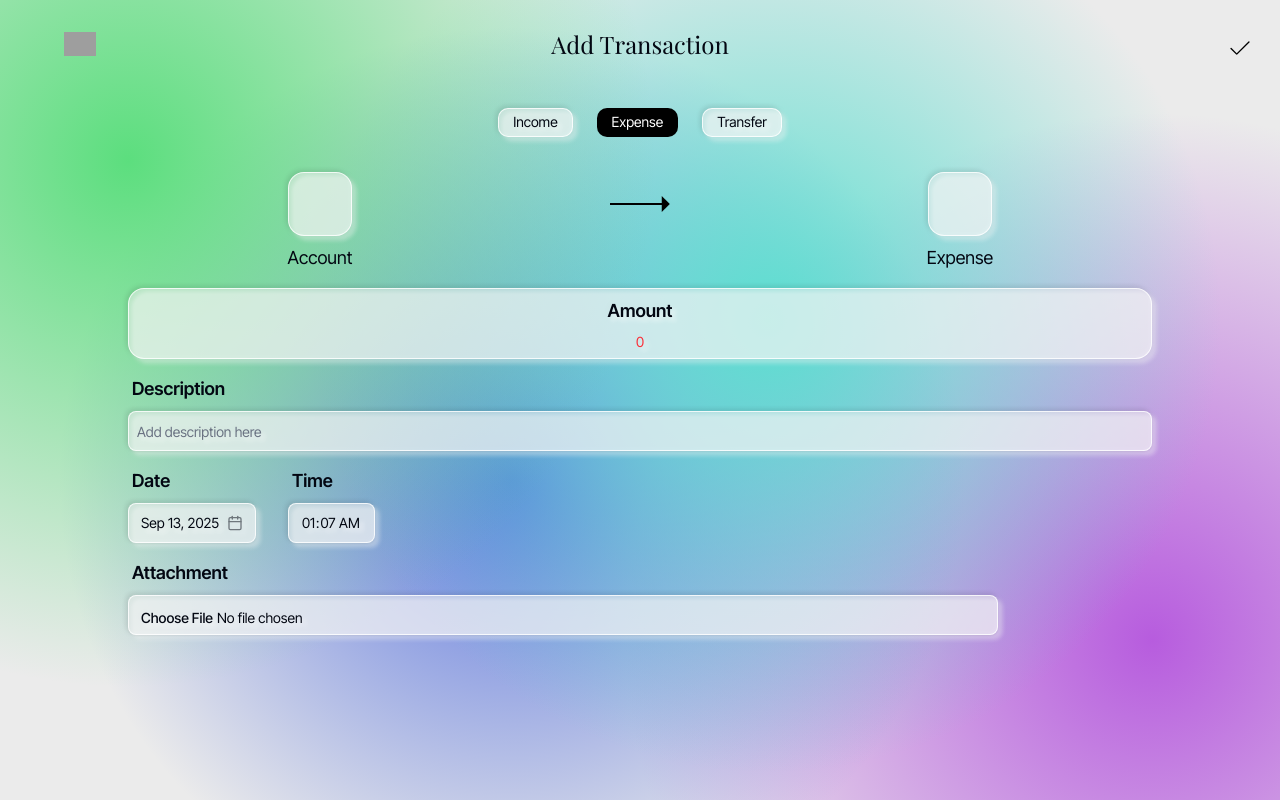
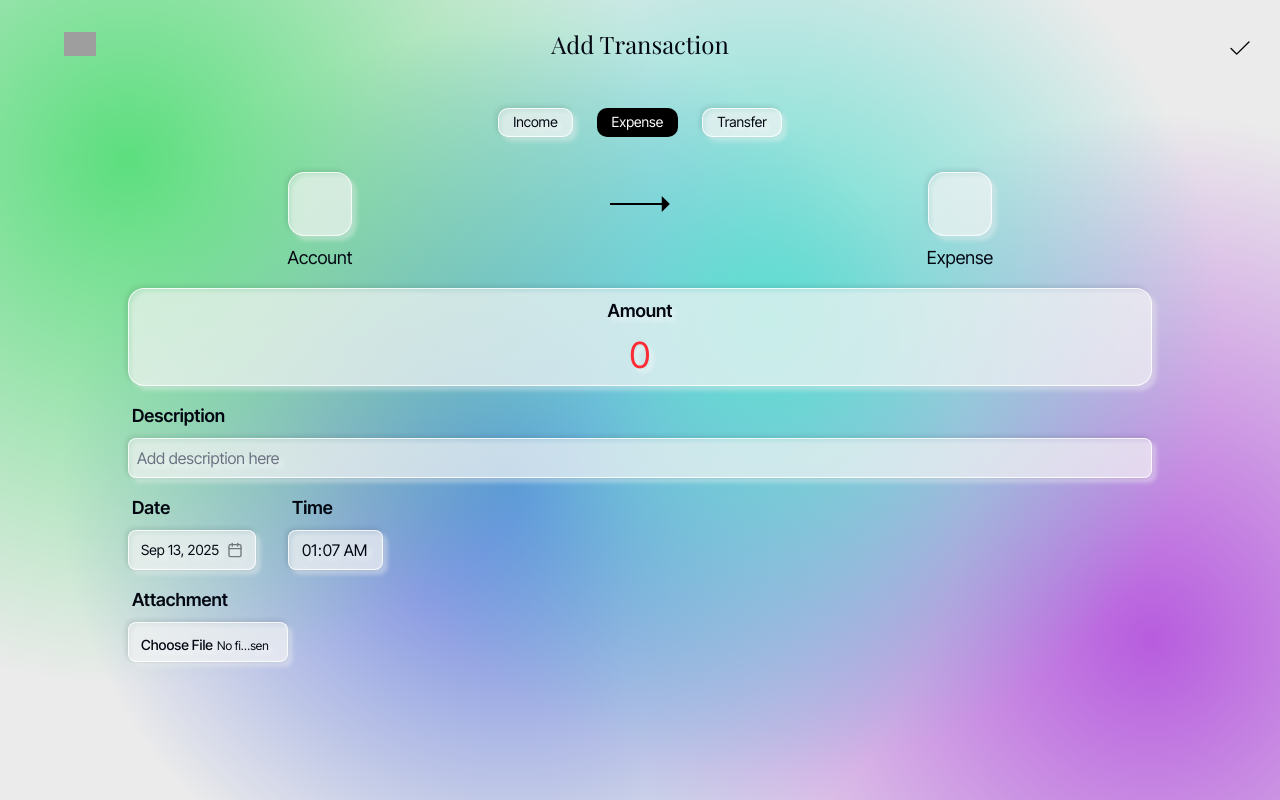
Before and after one commit to InterstellarMist/Project-Value, a Next.js app: page /add-transaction in a window 1280 px wide. Built offline with nearby package versions, Linux system fonts and the light colour scheme; grey boxes are pictures that could not be loaded; a web font is replaced by a local one.

Commit message:
fixes: transaction scrolling + nav bar padding

```diff
--- a/package.json
+++ b/package.json
@@ -13,7 +13,8 @@
     "fix": "biome check --fix",
     "test": "vitest",
     "tauri": "tauri",
-    "android-dev": "tauri android dev"
+    "android-dev": "tauri android dev",
+    "android-debug-build": "tauri android build --apk --target aarch64 --debug"
   },
   "dependencies": {
     "@hookform/resolvers": "^5.2.1",
--- a/src/app/accounts/page.tsx
+++ b/src/app/accounts/page.tsx
@@ -34,7 +34,7 @@ export default function AccountsPage() {
   return (
     <div>
       <TopBar />
-      <div className="flex flex-col gap-2 items-center">
+      <div className="flex flex-col gap-2 items-center pb-24">
         <AccountSummary />
         <AccountsList />
       </div>
--- a/src/app/layout.tsx
+++ b/src/app/layout.tsx
@@ -1,7 +1,9 @@
+// biome-ignore-all lint/style/useComponentExportOnlyModules: valid Next.js exports
 import "@/styles/globals.css";
 import { Inter_Tight, Playfair_Display } from "next/font/google";
 import { Suspense } from "react";
 import { NavigationBar } from "@/components/NavigationBar";
+import type { Viewport } from "next";
 
 const interTight = Inter_Tight({
   variable: "--font-inter-tight",
@@ -12,6 +14,10 @@ const playfairDisplay = Playfair_Display({
   variable: "--font-playfair-display",
   subsets: ["latin"],
 });
+
+export const viewport: Viewport = {
+  viewportFit: "cover",
+};
 
 export default function RootLayout({
   children,
@@ -24,7 +30,7 @@ export default function RootLayout({
         className={`${interTight.variable} ${playfairDisplay.variable} antialiased`}
       >
         <Suspense fallback={<>...Loading</>}>
-          <div className="blurry-bg">{children}</div>
+          <div className="blurry-bg min-w-[24rem]">{children}</div>
         </Suspense>
         <NavigationBar variant="glass" />
       </body>
--- a/src/app/page.tsx
+++ b/src/app/page.tsx
@@ -5,7 +5,7 @@ import { RecentTransactions } from "@/components/TransactionsList";
 
 const TopBar = () => {
   return (
-    <div className="flex self-start items-center gap-2 p-6 px-[5vw]">
+    <div className="flex self-start items-center gap-2 p-6 pt-8 px-[5vw]">
       <Icon icon="stash:user-avatar-light" width={64} />
       <div className="flex flex-col">
         <span className="font-serif text-gray-500">Welcome back,</span>
@@ -17,9 +17,9 @@ const TopBar = () => {
 
 export default function Home() {
   return (
-    <div className="min-h-screen">
+    <div>
       <TopBar />
-      <div className="flex flex-col gap-4 items-center">
+      <div className="w-full flex flex-col gap-4 items-center pb-24">
         <NetWorthHomepage />
         <AccountsHomepage />
         <RecentTransactions />
--- a/src/app/transactions/page.tsx
+++ b/src/app/transactions/page.tsx
@@ -8,7 +8,7 @@ const TopBar = () => {
   const router = useRouter();
 
   return (
-    <div className="grid grid-cols-[20%_60%_20%] items-center pt-8 pb-4 px-[5vw]">
+    <div className="w-full grid grid-cols-[20%_60%_20%] items-center pt-8 px-[5vw]">
       <button
         type="button"
         className="justify-self-start cursor-pointer"
@@ -30,12 +30,10 @@ const TopBar = () => {
 
 export default function TransactionPage() {
   return (
-    <div>
+    <div className="flex flex-col items-center gap-4 h-screen">
       <TopBar />
-      <div className="flex flex-col items-center justify-center gap-4 pb-24">
-        <AccountsDropdown />
-        <TransactionsList />
-      </div>
+      <AccountsDropdown />
+      <TransactionsList />
     </div>
   );
 }
--- a/src/components/AccountsPicker.tsx
+++ b/src/components/AccountsPicker.tsx
@@ -78,7 +78,7 @@ const AccountsDrawer = ({
             <FormLabel className="text-lg text-center font-normal">
               {labels[acctType]}
             </FormLabel>
-            <DrawerContent>
+            <DrawerContent className="pb-[calc(env(safe-area-inset-bottom)/2)]">
               <DrawerHeader className="pt-2">
                 <DrawerTitle className="font-serif text-2xl font-normal">
                   {labels[acctType]}
--- a/src/components/NavigationBar.tsx
+++ b/src/components/NavigationBar.tsx
@@ -30,7 +30,7 @@ export const NavigationBar: React.FC<{ variant?: "glass" | "solid" }> = ({
   return (
     <div
       className={cn(
-        "w-9/10 h-15 p-1.5 rounded-full border grid grid-cols-5 gap-2 justify-stretch fixed bottom-4 left-1/2 transform -translate-x-1/2",
+        "w-9/10 h-15 p-1.5 rounded-full border grid grid-cols-5 gap-2 justify-stretch absolute bottom-[calc(1rem+env(safe-area-inset-bottom)/2)] left-1/2 transform -translate-x-1/2",
         baseVariants[variant],
         (page === "add-transaction" || page === "edit-transaction") && "hidden",
       )}
--- a/src/components/TransactionForm.tsx
+++ b/src/components/TransactionForm.tsx
@@ -92,14 +92,14 @@ const AttachmentInput = ({ control }: ControlType) => {
       control={control}
       name="attachment"
       render={({ field: { ref, name, onBlur, onChange } }) => (
-        <FormItem className="w-[85%]">
+        <FormItem className="max-w-40">
           <FormLabel className="px-1 text-lg font-semibold">
             Attachment
           </FormLabel>
           <FormControl>
             <Input
               type="file"
-              className="h-10 pt-2 text-xs glass-shadow bg-white/50"
+              className="h-10 pt-2 text-xs glass-shadow bg-white/50 text-right"
               ref={ref}
               name={name}
               onBlur={onBlur}
@@ -240,7 +240,10 @@ export const TransactionForm = ({ isEdit }: { isEdit?: boolean }) => {
         <DescriptionInput control={form.control} />
         <DateTimePicker control={form.control} />
         <AttachmentInput control={form.control} />
-        <button type="submit" className="absolute top-8 right-6 cursor-pointer">
+        <button
+          type="submit"
+          className="absolute top-[calc(2rem+env(safe-area-inset-bottom)/2)] right-6 cursor-pointer"
+        >
           <Image src="check.svg" alt="filter" width={32} height={32} />
         </button>
       </form>
--- a/src/components/TransactionsList.tsx
+++ b/src/components/TransactionsList.tsx
@@ -159,7 +159,7 @@ export const TransactionsList = () => {
   if (!transactions) return <p>No data</p>;
 
   return (
-    <div className="w-9/10 flex flex-col gap-4">
+    <div className="w-[calc(90%+2rem)] flex flex-col gap-4 flex-1 overflow-y-auto pb-24 px-4">
       {renderTransactionsByDate(transactions)}
     </div>
   );
--- a/src/components/ui/input.tsx
+++ b/src/components/ui/input.tsx
@@ -8,7 +8,7 @@ function Input({ className, type, ...props }: React.ComponentProps<"input">) {
       type={type}
       data-slot="input"
       className={cn(
-        "file:text-foreground placeholder:text-muted-foreground selection:bg-primary selection:text-primary-foreground dark:bg-input/30 border-input flex h-9 w-full min-w-0 rounded-md border bg-transparent px-3 py-1 text-base shadow-xs transition-[color,box-shadow] outline-none file:inline-flex file:h-7 file:border-0 file:bg-transparent file:text-sm file:font-medium disabled:pointer-events-none disabled:cursor-not-allowed disabled:opacity-50 md:text-sm",
+        "file:text-foreground placeholder:text-muted-foreground selection:bg-primary selection:text-primary-foreground dark:bg-input/30 border-input flex h-9 w-full min-w-0 rounded-md border bg-transparent px-3 py-1 text-base shadow-xs transition-[color,box-shadow] outline-none file:inline-flex file:h-7 file:border-0 file:bg-transparent file:text-sm file:font-medium disabled:pointer-events-none disabled:cursor-not-allowed disabled:opacity-50",
         "focus-visible:border-ring focus-visible:ring-ring/50 focus-visible:ring-[3px]",
         "aria-invalid:ring-destructive/20 dark:aria-invalid:ring-destructive/40 aria-invalid:border-destructive",
         className,
--- a/src/styles/globals.css
+++ b/src/styles/globals.css
@@ -58,11 +58,15 @@
 
 body {
   background-color: var(--background);
+  min-width: 24rem;
+  position: relative;
 }
 
 .blurry-bg {
   height: 100vh;
   width: 100vw;
+  padding-top: calc(env(safe-area-inset-bottom)/2);
+  padding-bottom: env(safe-area-inset-bottom);
   overflow-y: scroll;
   background:
     radial-gradient(circle at 10% 20%, #5cde7e 0%, transparent 40%),
```
Also changed, not shown: 16 other files (tests, documents, lock files or other folders).
